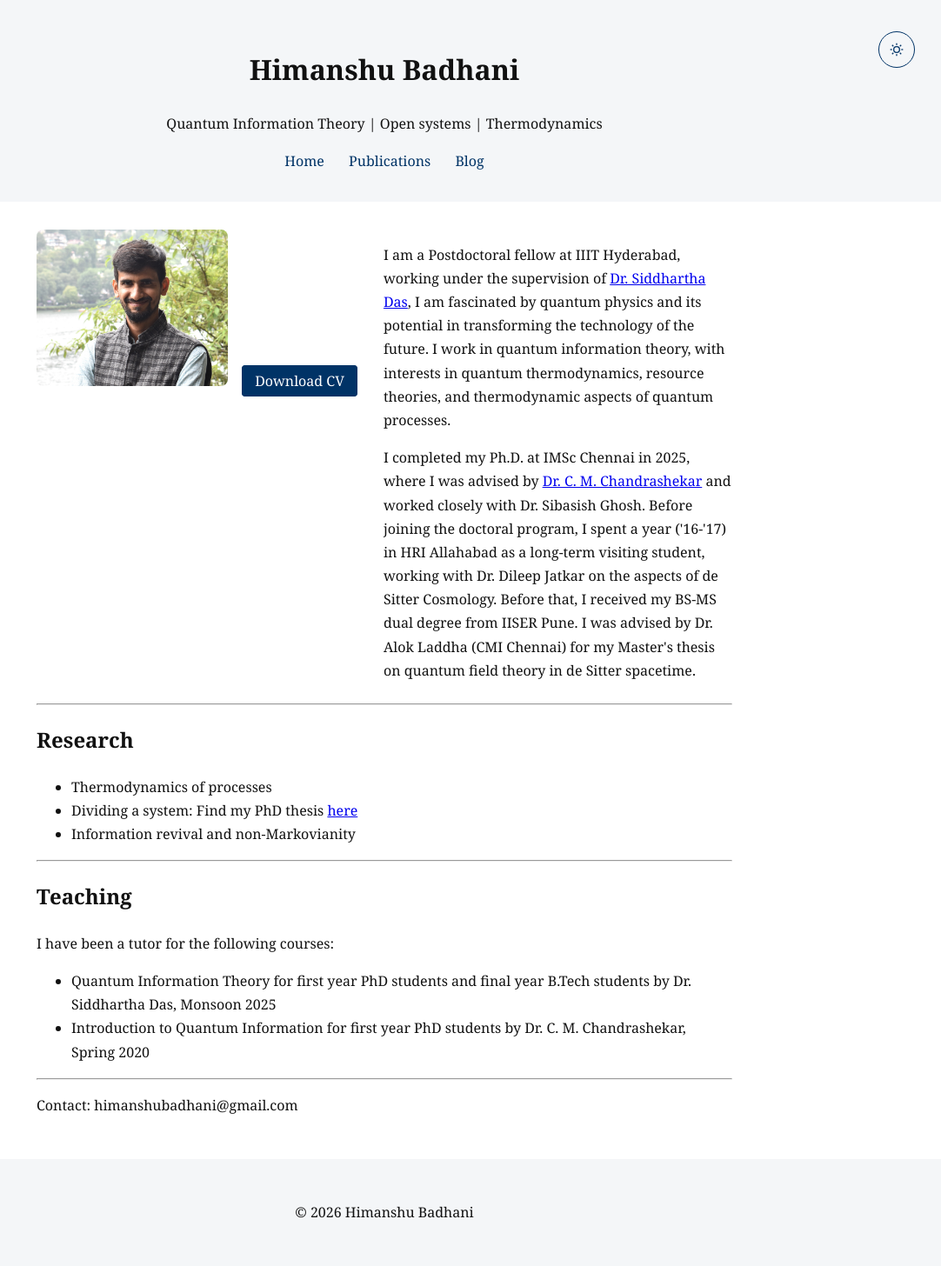
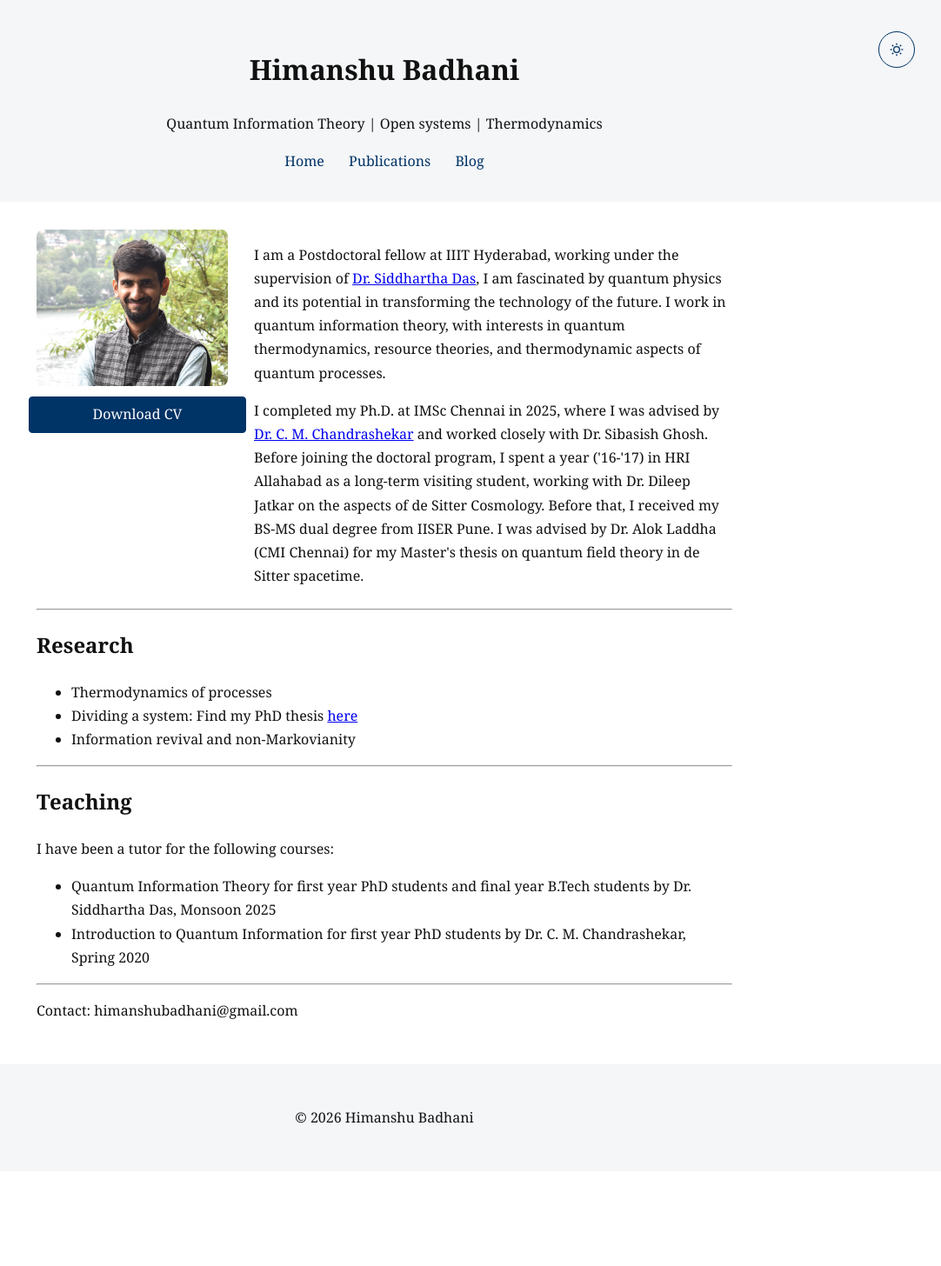
Before and after one commit to himanshubadhani/himanshubadhani.github.io, a Jekyll site: the page built from index.md, in a window 1280 px wide. Shown: the whole page at 87% size, without its empty margins (198-1280 px from the left). Built offline with Jekyll 4.4.1, drawn with Linux system fonts in a browser that asks for light colours; after the commit the page ends 1347 px from its top, so only the background shows below that.

Commit message:
Update style.css

```diff
--- a/assets/css/style.css
+++ b/assets/css/style.css
@@ -279,3 +279,36 @@ body.dark .sun {
         text-align: left;
     }
 }
+
+.about-container {
+    display: flex;
+    align-items: flex-start;
+    gap: 30px;
+    margin-top: 1.5rem;
+}
+
+.about-image {
+    display: flex;
+    flex-direction: column;
+    align-items: center;
+}
+
+.about-image img {
+    width: 220px;
+    border-radius: 8px;
+    margin-bottom: 12px;
+}
+
+/* CV button under image */
+.profile-cv {
+    width: 100%;
+    text-align: center;
+}
+
+/* Responsive */
+@media (max-width: 768px) {
+    .about-container {
+        flex-direction: column;
+        align-items: center;
+    }
+}
```
